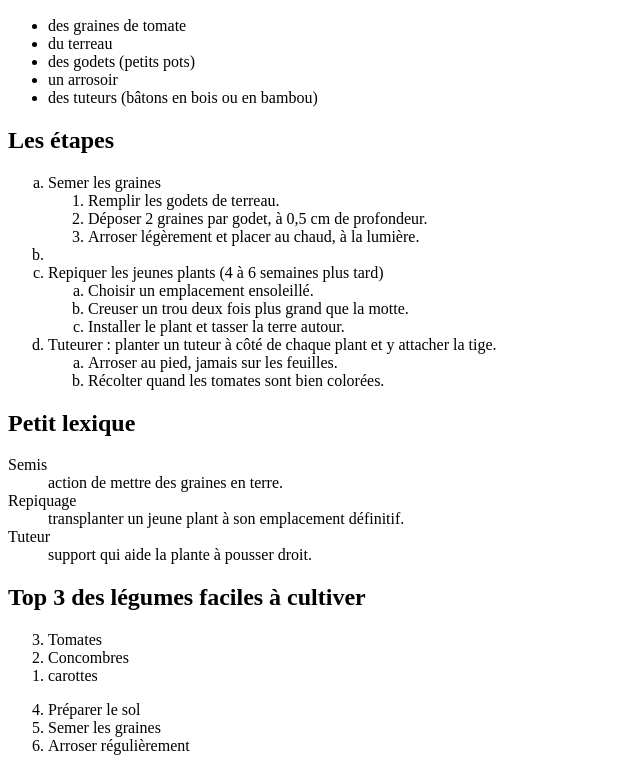
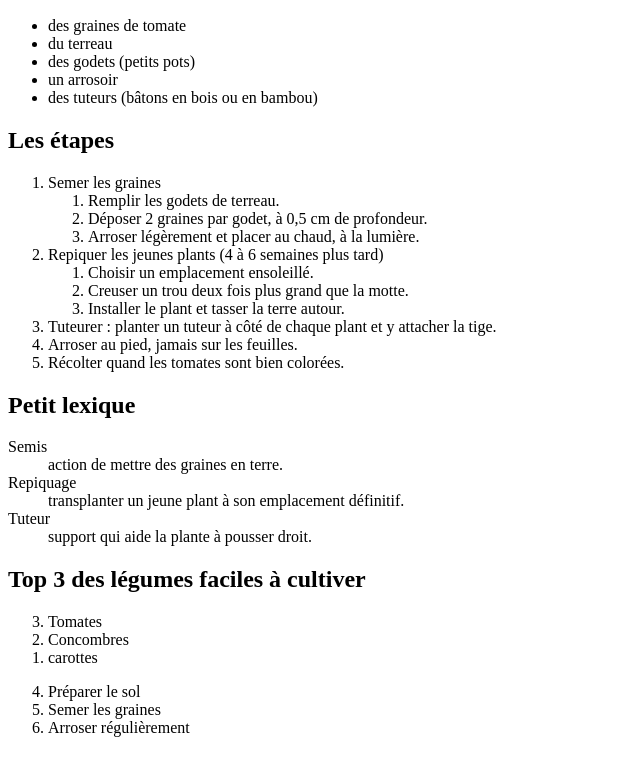
Before and after one commit to emmanuela-brou/ExerciceType-html, a plain HTML site: page niveau-1-graine/03-listes/index.html in a window 1280 px wide. Shown: the part 110-881 px from the top of the page, without its empty margins (0-640 px from the left). Drawn offline with Linux system fonts and the light colour scheme.

Commit message:
modification de liste et définition

```diff
--- a/niveau-1-graine/03-listes/index.html
+++ b/niveau-1-graine/03-listes/index.html
@@ -21,30 +21,27 @@
 
   <!-- Partie : Liste des étapes -->
   <h2>Les étapes</h2>
-  <ol type="a">
-    <li>Semer les graines
+  <ol>
+   <li>Semer les graines</li>
     <ol>
      <li>Remplir les godets de terreau.</li>
      <li>Déposer 2 graines par godet, à 0,5 cm de profondeur.</li>
      <li>Arroser légèrement et placer au chaud, à la lumière.</li>
     </ol>
-  <li>
 
- <li> Repiquer les jeunes plants (4 à 6 semaines plus tard)
-  <ol type="a">
+ <li> Repiquer les jeunes plants (4 à 6 semaines plus tard)</li>
+  <ol>
    <li>Choisir un emplacement ensoleillé.</li>
    <li>Creuser un trou deux fois plus grand que la motte.</li>
    <li>Installer le plant et tasser la terre autour.</li>
   </ol>
- </li>
 
 
-<li> Tuteurer : planter un tuteur à côté de chaque plant et y attacher la tige.
-  <ol type="a">
+<li> Tuteurer : planter un tuteur à côté de chaque plant et y attacher la tige.</li>
+
 <li>Arroser au pied, jamais sur les feuilles.</li>
 <li>Récolter quand les tomates sont bien colorées.</li>
-  </ol>
-    </li>
+
   </ol>
 
   <!-- partie : liste de DÉFINITIONS -->
```
Lines whose indentation alone changed are shown as unchanged.
